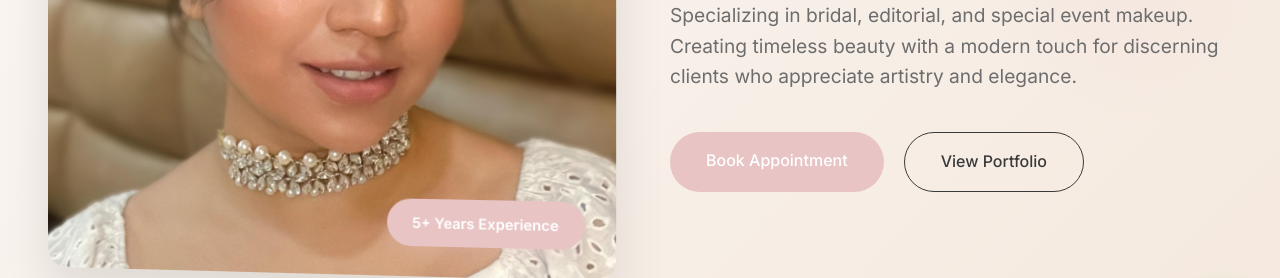
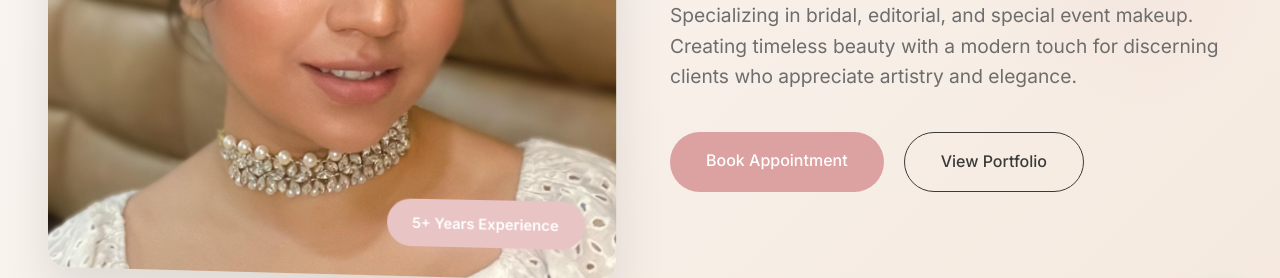
Before and after one commit to aayushjain1811/BloomWithAnjali, a plain HTML site: page docs/index.html in a window 1280 px wide. Shown: the part 426-704 px from the top of the page. Drawn offline with nearby package versions, Linux system fonts and the light colour scheme.

Commit message:
change button color

```diff
--- a/docs/index.html
+++ b/docs/index.html
@@ -469,7 +469,7 @@
         }
 
         .btn-primary {
-            background-color: var(--blush);
+            background-color:#dca1a1;
             color: white;
         }
 
```
